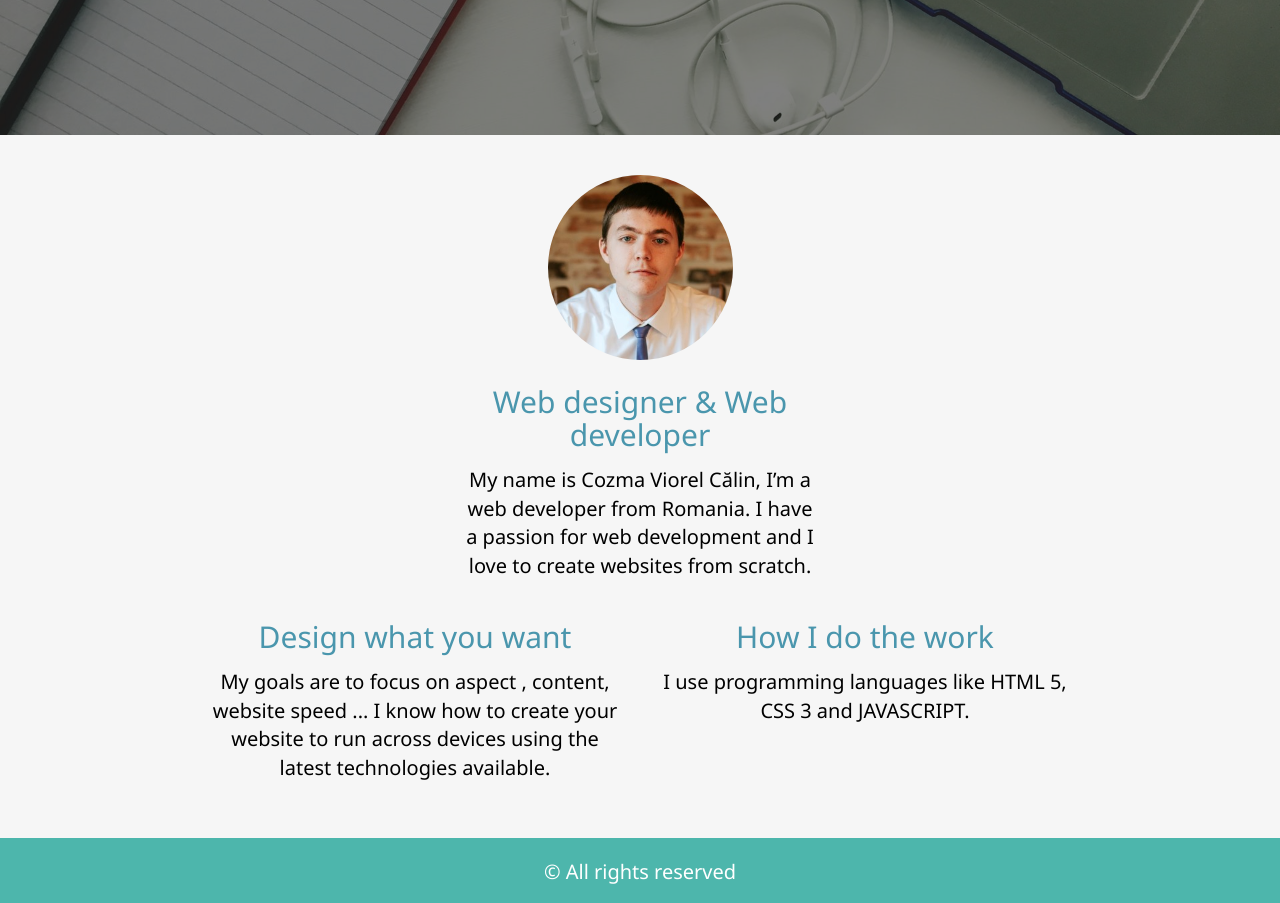
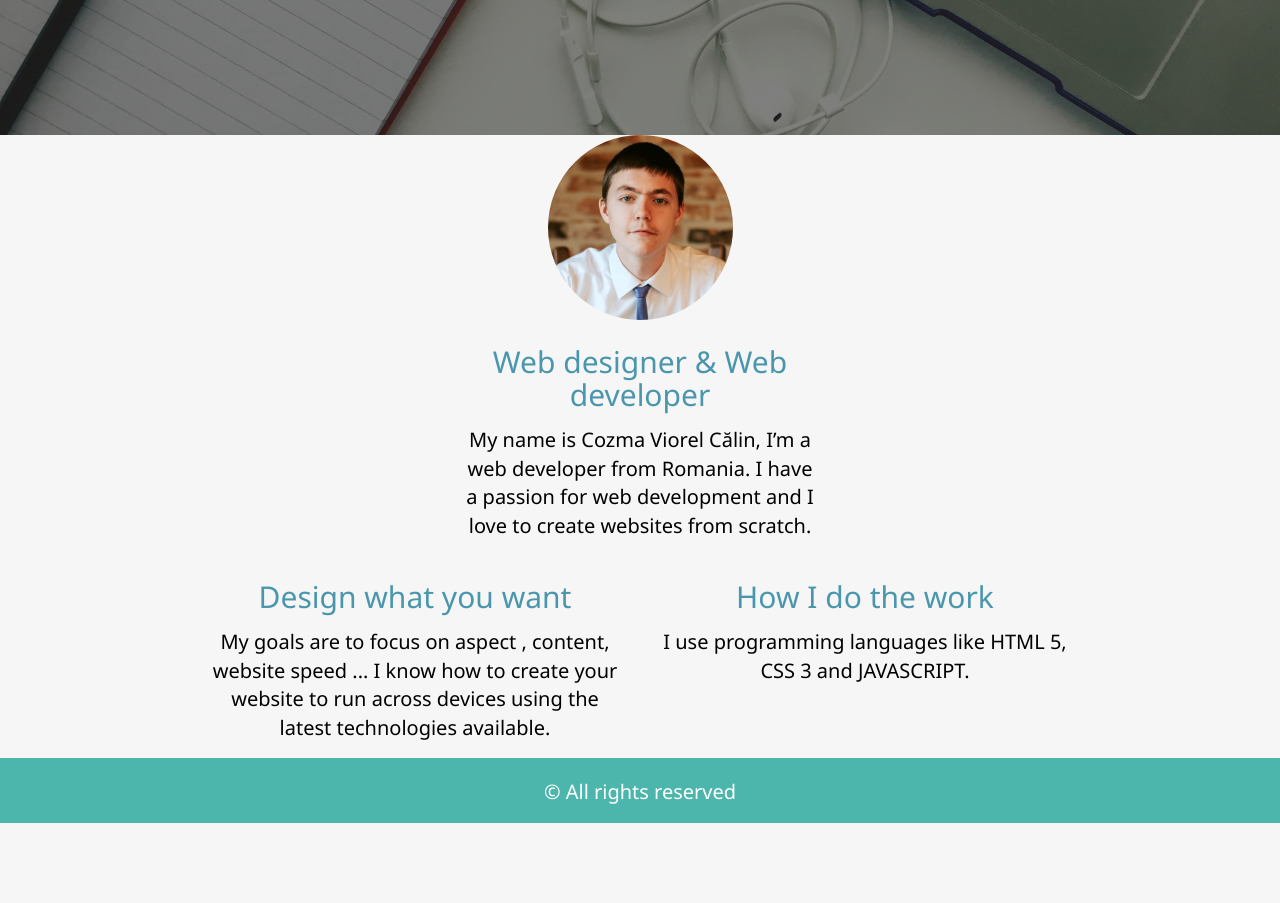
Before and after one commit to calinzabalt/my-website, a React (Create React App) app: page / in a window 1280 px wide. Shown: the part 520-1423 px from the top of the page. After the commit the page ends 1343 px from the top, so only its background shows below. Built offline with nearby package versions, Linux system fonts and the light colour scheme.

Commit message:
Update Home.jsx

```diff
--- a/src/components/Home.jsx
+++ b/src/components/Home.jsx
@@ -15,7 +15,7 @@ export default class Home extends Component {
     </div>
 
 
-<div className="Fuck">
+<div className="Space">
 
 <div className="container">
   <div className="row-2">
```
